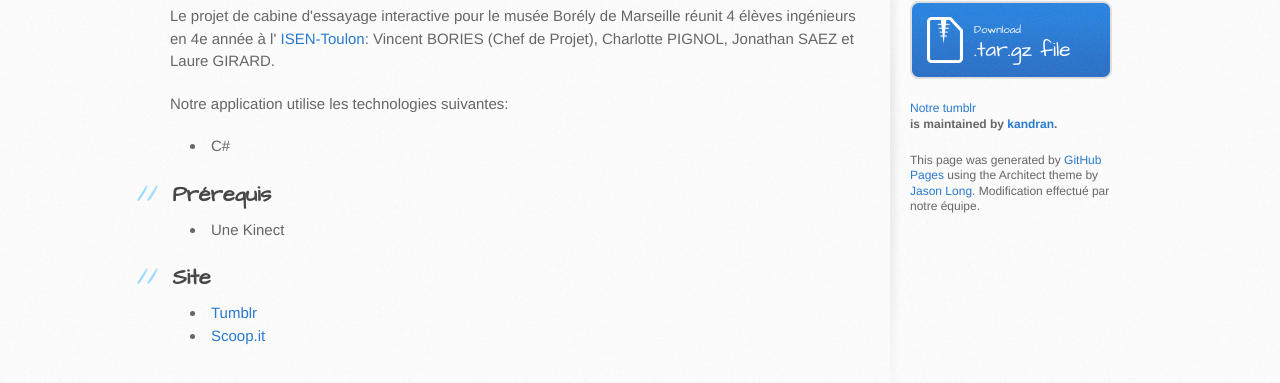
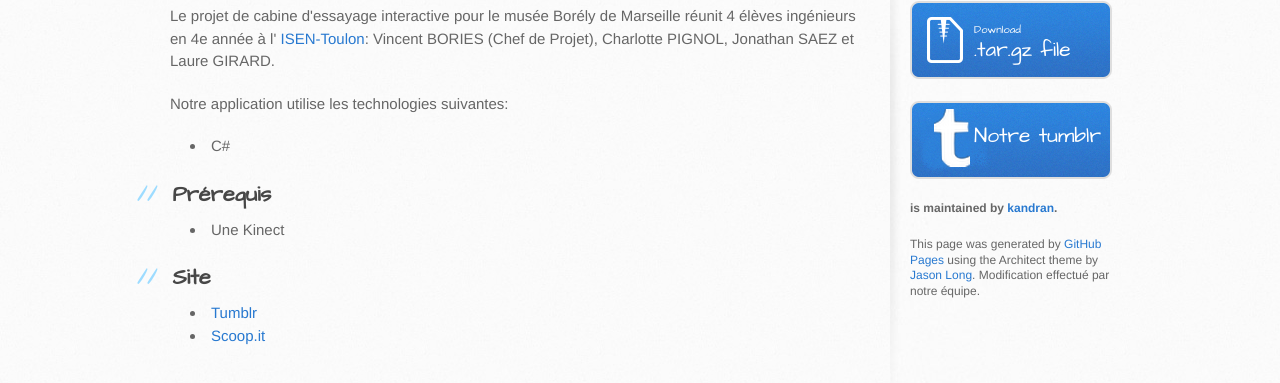
Before and after one commit to kandran/musee-interactif, a plain HTML site: page index.html in a window 1280 px wide. Shown: the part 297-680 px from the top of the page. Drawn offline with Linux system fonts and the light colour scheme.

Commit message:
Modification site

```diff
--- a/stylesheets/stylesheet.css
+++ b/stylesheets/stylesheet.css
@@ -138,6 +138,18 @@ a.button {
   padding-top: 22px;
   font-family: 'Architects Daughter', 'Helvetica Neue', Helvetica, Arial, serif;
 }
+
+
+a.tumblr{
+  width: 134px;
+  height: 58px;
+  line-height: 1.2;
+  font-size: 23px;
+  color: #fff;
+  padding-left: 68px;
+  padding-top: 22px;
+  font-family: 'Architects Daughter', 'Helvetica Neue', Helvetica, Arial, serif;
+}
 a.button small {
   display: block;
   font-size: 11px;
@@ -157,6 +169,16 @@ aside a.button {
   font-size: 21px;
 }
 
+
+
+aside a.tumblr {
+  width: 138px;
+  padding-left: 64px;
+  display: block;
+  background: transparent url(../images/tumblr-button.png) 0 0 no-repeat;
+  margin-bottom: 20px;
+  font-size: 21px;
+}
 code, pre {
   font-family: Monaco, "Bitstream Vera Sans Mono", "Lucida Console", Terminal, monospace;
   color: #222;
@@ -460,6 +482,9 @@ footer a:hover {
   aside#sidebar a.button {
     display: none;
   }
+  aside#sidebar a.tumblr{
+    display : none;
+  }
   #main-content h1:before,
   #main-content h2:before,
   #main-content h3:before,
```
Also changed, not shown: images/tumblr-button.png (added), index.html (line endings or trailing spaces).
